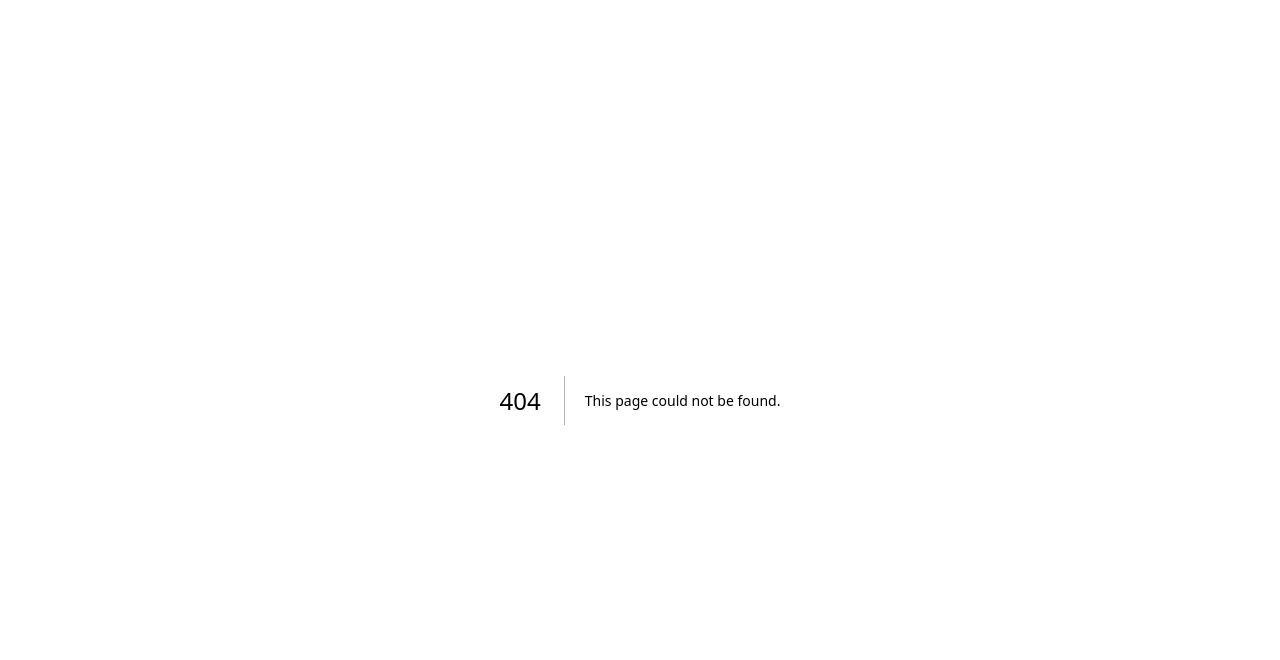
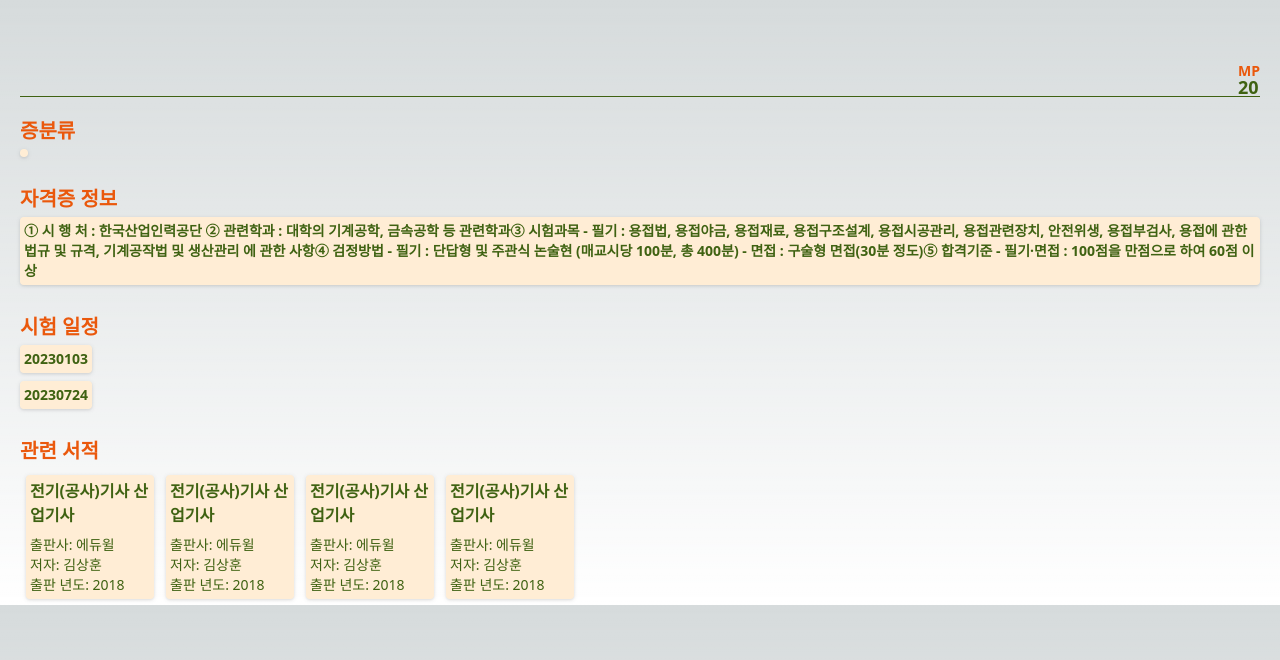
Before and after one commit to rdg1029/Military_License, a Next.js app: page /LicenseInfo/LicenseInfo in a window 1280 px wide. Before the commit this address had no page. Shown: the top 660 px of the page. Built offline with nearby package versions, Linux system fonts and the light colour scheme.

Commit message:
Added LicenseInfo.tsx

```diff
--- /dev/null
+++ b/src/pages/LicenseInfo/LicenseInfo.tsx
@@ -0,0 +1,59 @@
+interface Props {
+  licenseName: string;
+  licenseType: string;
+}
+
+const SubTitle = (props: {children: React.ReactNode}) => {
+  return <div className="w-fit text-xl text-orange-600 font-bold pt-5 pb-1">{props.children}</div>;
+}
+
+const Content = (props: {children: React.ReactNode}) => {
+  return <div className="w-fit text-sm text-lime-800 font-semibold bg-orange-100 rounded drop-shadow p-1 mb-2">{props.children}</div>
+}
+
+const BookContent = (props: {title: string, publisher: string, author: string, publishYear: string}) => {
+  return (
+    <div className="flex flex-col grow-0 shrink-0 w-32 bg-orange-100 rounded drop-shadow p-1 m-1.5">
+      <div className="text-lime-800 font-bold pb-2">{props.title}</div>
+      <div className="text-lime-800 text-sm">출판사: {props.publisher}</div>
+      <div className="text-lime-800 text-sm">저자: {props.author}</div>
+      <div className="text-lime-800 text-sm">출판 년도: {props.publishYear}</div>
+    </div>
+  );
+}
+
+const LicenseInfo = (props: Props) => {
+  return (
+    <>
+      <div className="flex flex-col w-full pt-16 pl-5 pr-5">
+        <div className="flex flex-row w-full border-b border-lime-800">
+          <h1 className="grow text-3xl text-orange-600 font-bold self-center">{props.licenseName}</h1>
+          <div className="grow-0 flex flex-col">
+            <p className="text-sm text-orange-600 font-bold leading-none">MP</p>
+            <p className="text-lg text-lime-800 font-bold leading-none">20</p>
+          </div>
+        </div>
+
+        <SubTitle>증분류</SubTitle>
+        <Content>{props.licenseType}</Content>
+
+        <SubTitle>자격증 정보</SubTitle>
+        <Content>① 시 행 처 : 한국산업인력공단 ② 관련학과 : 대학의 기계공학, 금속공학 등 관련학과③ 시험과목   - 필기 : 용접법, 용접야금, 용접재료, 용접구조설계, 용접시공관리, 용접관련장치,             안전위생, 용접부검사, 용접에 관한 법규 및 규격, 기계공작법 및 생산관리            에 관한 사항④ 검정방법   - 필기 : 단답형 및 주관식 논술현 (매교시당 100분, 총 400분)   - 면접 : 구술형 면접(30분 정도)⑤ 합격기준   - 필기·면접 : 100점을 만점으로 하여 60점 이상</Content>
+
+        <SubTitle>시험 일정</SubTitle>
+        <Content>20230103</Content>
+        <Content>20230724</Content>
+
+        <SubTitle>관련 서적</SubTitle>
+      </div>
+      <div className="flex flex-nowrap w-full overflow-x-scroll pl-5 pr-5">
+        <BookContent title="전기(공사)기사 산업기사" publisher="에듀윌" author="김상훈" publishYear="2018" />
+        <BookContent title="전기(공사)기사 산업기사" publisher="에듀윌" author="김상훈" publishYear="2018" />
+        <BookContent title="전기(공사)기사 산업기사" publisher="에듀윌" author="김상훈" publishYear="2018" />
+        <BookContent title="전기(공사)기사 산업기사" publisher="에듀윌" author="김상훈" publishYear="2018" />
+      </div>
+    </>
+  );
+}
+
+export default LicenseInfo;
```
